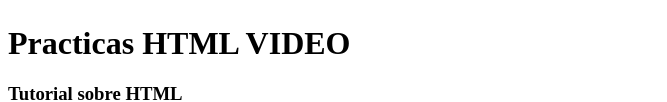
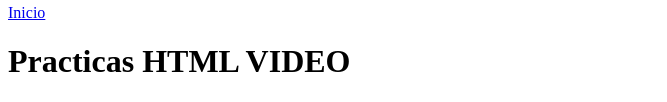
Before and after one commit to CarlosMaeda/diplomatura_fullstack_2023_TN, a plain HTML site: page practicas_c2/img_video.html in a window 1280 px wide. Shown: the part 439-541 px from the top of the page, without its empty margins (0-667 px from the left). Drawn offline with Linux system fonts and the light colour scheme.

Commit message:
Agregando Ref. al Inicio

```diff
--- a/practicas_c2/img_video.html
+++ b/practicas_c2/img_video.html
@@ -15,6 +15,7 @@
         <img src=".\img\Llamas2.jpeg" alt="llamas" width="300" />
       </div>
     </header>
+    <a href="./index.html">Inicio</a>
     <div>
       <h1>Practicas HTML VIDEO</h1>
       <h3>Tutorial sobre HTML</h3>
```
Also changed, not shown: 1 other file.
